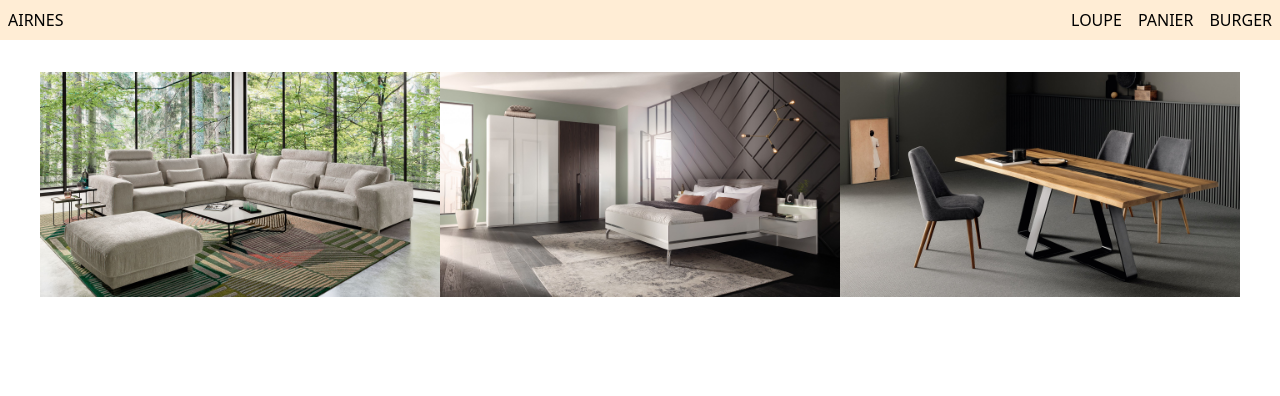
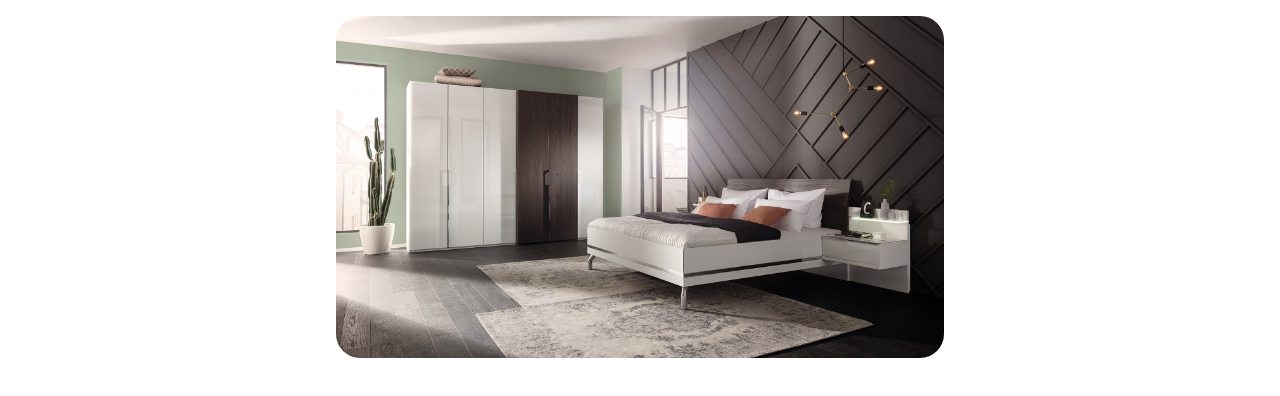
Before and after one commit to B3-Team6/e-commerce-project, a Next.js app: page / in a window 1280 px wide. Shown: the top 396 px of the page. Built offline with nearby package versions, Linux system fonts and the light colour scheme.

Commit message:
carousel done

```diff
--- a/src/components/Carousel.jsx
+++ b/src/components/Carousel.jsx
@@ -1,23 +1,35 @@
-import Image from "next/image"
-
-
-
+import Image from "next/image";
+import React, { useState, useEffect } from "react";
 
 const Carousel = () => {
+  const images = [
+    { id: 1, src: "images/lit.jpg" },
+    { id: 2, src: "images/canape.jpg" },
+    { id: 3, src: "images/table.jpg" },
+  ];
+  const [currentIndex, setCurrentIndex] = useState(0);
+
+  useEffect(() => {
+    const intervalId = setInterval(() => {
+      setCurrentIndex((currentIndex) => (currentIndex + 1) % images.length);
+    }, 2300);
+    return () => clearInterval(intervalId);
+  }, [images.length]);
+
   return (
-    <>
-      <div className="flex  justify-center p-8">
-             <Image alt="canape"  width={400}
-          height={400} src="/images/canape.jpg"/>
+    <div className="flex justify-center">
+      <div className=" w-1/2 overflow-hidden p-4">
+        {images.map((item, index) => {
+          const isActive = index === currentIndex;
+          return (
+            <div key={item.id} style={{ display: isActive ? "block" : "none" }}>
+              <img className="rounded-3xl" src={item.src} alt={item.id} />
+            </div>
+          );
+        })}
+      </div>
+    </div>
+  );
+};
 
-             <Image alt="canape"  width={400}
-          height={400} src="/images/lit.jpg"/>
-
-             <Image alt="canape"  width={400}
-          height={400} src="/images/table.jpg"/>
-      </div>
-    </>
-  )
-
-}
-export default Carousel
+export default Carousel;
--- a/src/pages/index.js
+++ b/src/pages/index.js
@@ -10,14 +10,6 @@ const Home = () => {
         <meta name="viewport" content="width=device-width, initial-scale=1" />
         <link rel="icon" href="/favicon.ico" />
       </Head>
-      <div className="bg-orange-100 flex justify-between p-2">
-        <div>AIRNES</div>
-        <div className="flex gap-4 ">
-          <a>LOUPE</a>
-          <a>PANIER</a>
-          <a>BURGER</a>
-        </div>
-      </div>
 
       <Carousel />
     </>
```
Also changed, not shown: 1 other file (tests, documents, lock files or other folders).
